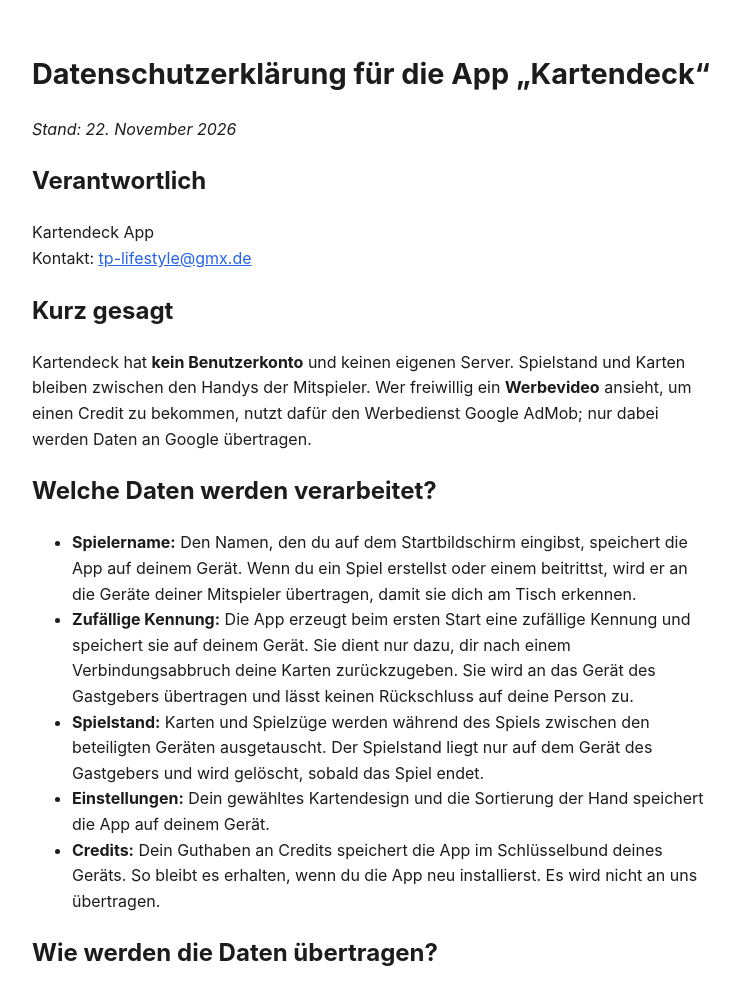
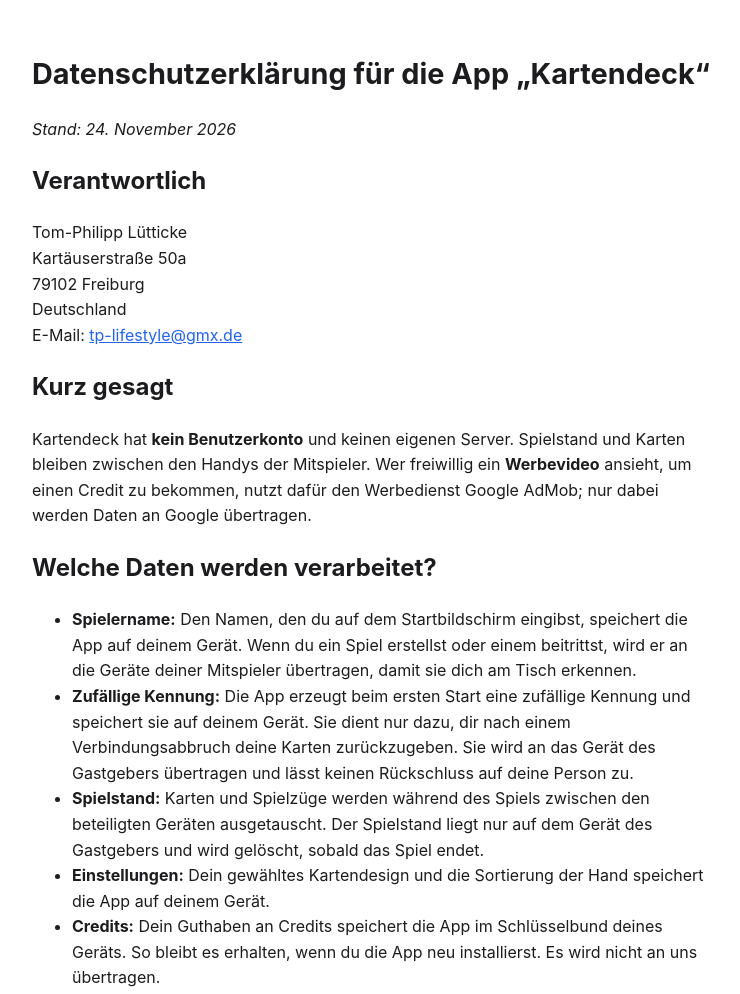
Before and after one commit to T-eveloped/Kartendeck, a plain HTML site: page kartendeck-datenschutz.html in a window 1280 px wide. Shown: the top 994 px of the page, without its empty margins (268-1008 px from the left). Drawn offline with Linux system fonts and the light colour scheme.

Commit message:
Datenschutz Kartendeck: Verantwortlicher mit Anschrift

```diff
--- a/kartendeck-datenschutz.html
+++ b/kartendeck-datenschutz.html
@@ -19,11 +19,14 @@
 </head>
 <body>
   <h1>Datenschutzerklärung für die App „Kartendeck“</h1>
-  <p><em>Stand: 22. November 2026</em></p>
+  <p><em>Stand: 24. November 2026</em></p>
 
   <h2>Verantwortlich</h2>
-  <p>Kartendeck App<br>
-  Kontakt: <a href="mailto:tp-lifestyle@gmx.de">tp-lifestyle@gmx.de</a></p>
+  <p>Tom-Philipp Lütticke<br>
+  Kartäuserstraße 50a<br>
+  79102 Freiburg<br>
+  Deutschland<br>
+  E-Mail: <a href="mailto:tp-lifestyle@gmx.de">tp-lifestyle@gmx.de</a></p>
 
   <h2>Kurz gesagt</h2>
   <p>Kartendeck hat <strong>kein Benutzerkonto</strong> und keinen eigenen Server. Spielstand und Karten
@@ -99,6 +102,6 @@
   <p>Diese Erklärung kann bei App-Updates angepasst werden. Die jeweils aktuelle
   Version findest du unter dieser Adresse.</p>
 
-  <footer><p><a href="kartendeck.html">Zurück zum Support</a></p></footer>
+  <footer><p><a href="kartendeck.html">Support</a> · <a href="kartendeck-impressum.html">Impressum</a></p></footer>
 </body>
 </html>
```
